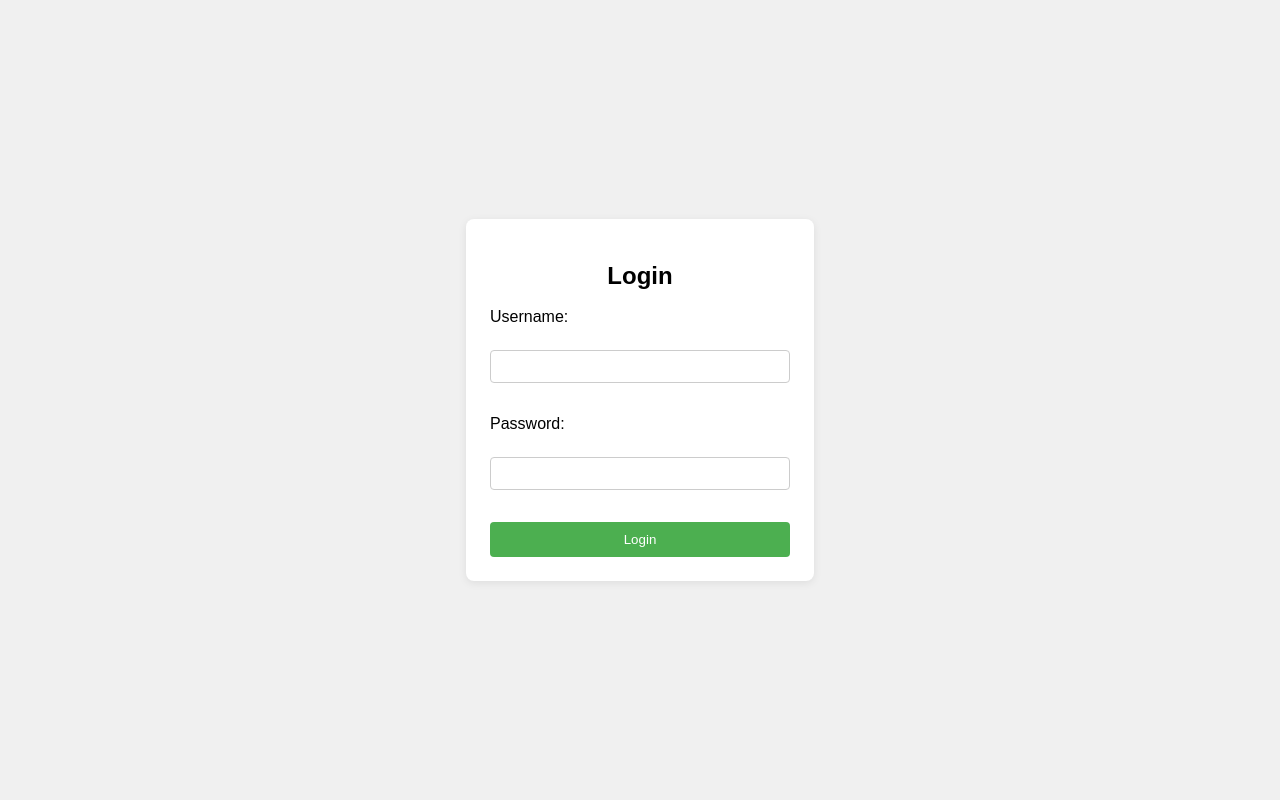
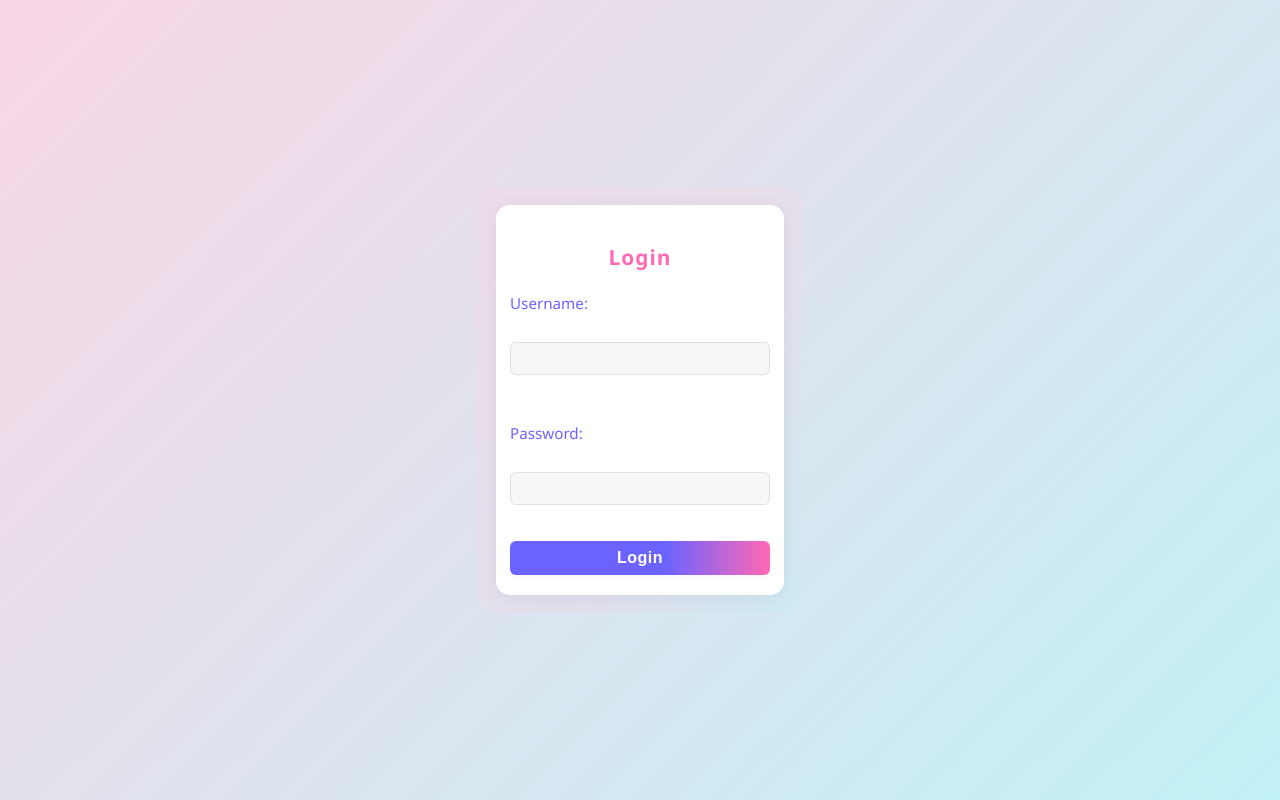
Before and after one commit to ressaudy/login-form, a plain HTML site: page login/index.html in a window 1280 px wide. Drawn offline with Linux system fonts and the light colour scheme.

Commit message:
change the css

```diff
--- a/login/style.css
+++ b/login/style.css
@@ -1,6 +1,6 @@
 body {
-    font-family: Arial, sans-serif;
-    background-color: #f0f0f0;
+    font-family: 'Segoe UI', 'Poppins', Arial, sans-serif;
+    background: linear-gradient(135deg, #f9d6e5 0%, #c1f0f6 100%);
     display: flex;
     justify-content: center;
     align-items: center;
@@ -9,42 +9,92 @@ body {
 }
 
 .login-form {
-    background-color: #fff;
-    padding: 24px;
-    border-radius: 8px;
-    box-shadow: 0 2px 8px rgba(0,0,0,0.08);
-    width: 300px;
+    background: #fff;
+    padding: 20px 14px;
+    border-radius: 14px;
+    box-shadow: 0 4px 16px rgba(120, 120, 180, 0.12);
+    width: 260px;
+    position: relative;
+    transition: box-shadow 0.3s;
+}
+
+.login-form::before {
+    content: '';
+    position: absolute;
+    top: -18px; left: -18px; right: -18px; bottom: -18px;
+    border-radius: 18px;
+    background: linear-gradient(120deg, #f9d6e5 60%, #c1f0f6 100%);
+    z-index: -1;
+    opacity: 0.3;
 }
 
 .login-form h2 {
     text-align: center;
-    margin-bottom: 18px;
+    margin-bottom: 22px;
+    font-size: 1.3rem;
+    color: #ff69b4;
+    letter-spacing: 1px;
+    font-weight: 700;
 }
 
 .login-form label {
     display: block;
-    margin-bottom: 6px;
+    margin-bottom: 7px;
+    color: #6c63ff;
+    font-size: 0.95rem;
+    font-weight: 500;
+    margin-top: 12px;
 }
 
 .login-form input {
     width: 100%;
-    padding: 8px;
+    padding: 7px 10px;
     margin-bottom: 14px;
-    border: 1px solid #ccc;
-    border-radius: 4px;
+    border: 1px solid #e0e0e0;
+    border-radius: 6px;
     box-sizing: border-box;
+    font-size: 0.95rem;
+    background: #f7f7fa;
+    transition: border-color 0.2s, box-shadow 0.2s, transform 0.2s;
+}
+
+.login-form input:focus {
+    border-color: #6c63ff;
+    box-shadow: 0 0 0 2px #c1f0f6, 0 4px 16px rgba(108,99,255,0.10);
+    outline: none;
+    transform: scale(1.04);
 }
 
 .login-form button {
     width: 100%;
-    padding: 10px;
-    background-color: #4CAF50;
+    padding: 8px;
+    background: linear-gradient(90deg, #6c63ff 60%, #ff69b4 100%);
     color: #fff;
     border: none;
-    border-radius: 4px;
+    border-radius: 6px;
     cursor: pointer;
+    font-size: 1rem;
+    font-weight: 600;
+    letter-spacing: 0.5px;
+    box-shadow: 0 1px 4px rgba(108,99,255,0.08);
+    transition: background 0.2s, transform 0.2s;
 }
 
 .login-form button:hover {
-    background-color: #388e3c;
+    background: linear-gradient(90deg, #ff69b4 60%, #6c63ff 100%);
+    transform: translateY(-2px) scale(1.03);
 }
+
+.login-form input[type="text"]::placeholder,
+.login-form input[type="password"]::placeholder {
+    color: #bdbdbd;
+    font-size: 0.95rem;
+    opacity: 1;
+}
+
+@media (max-width: 400px) {
+    .login-form {
+        width: 98vw;
+        padding: 10px 2px;
+    }
+}
```
